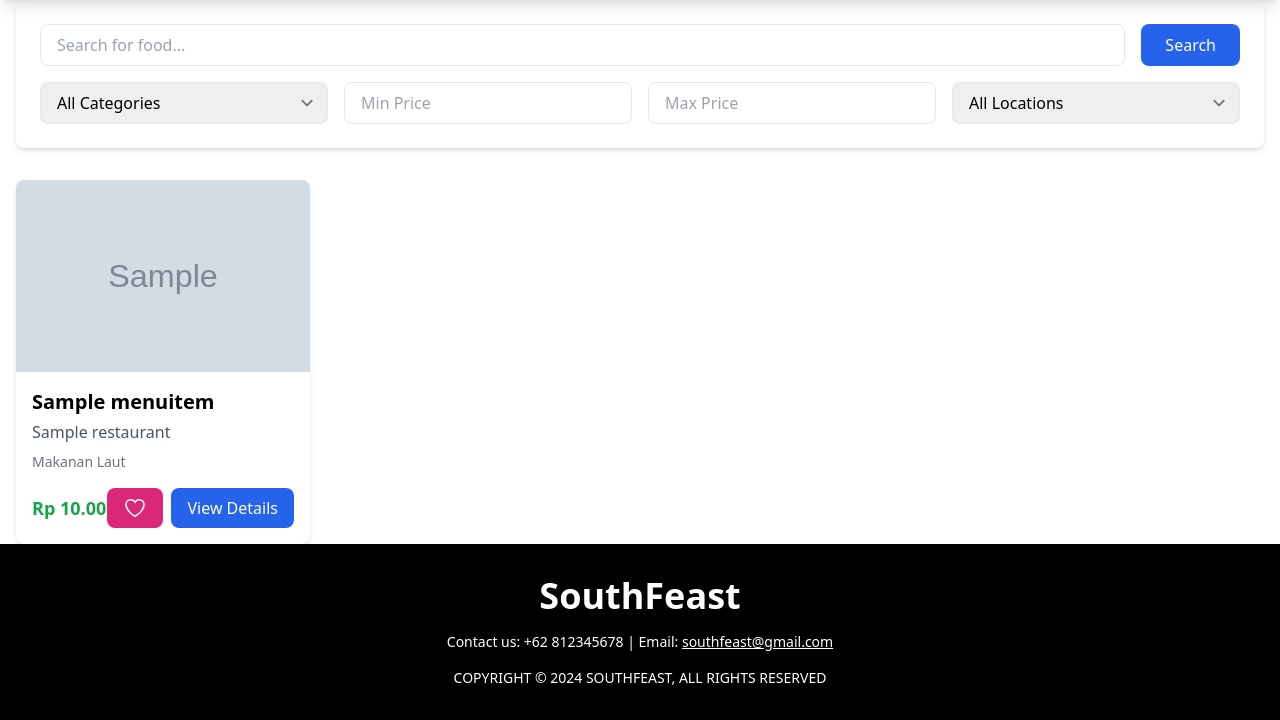
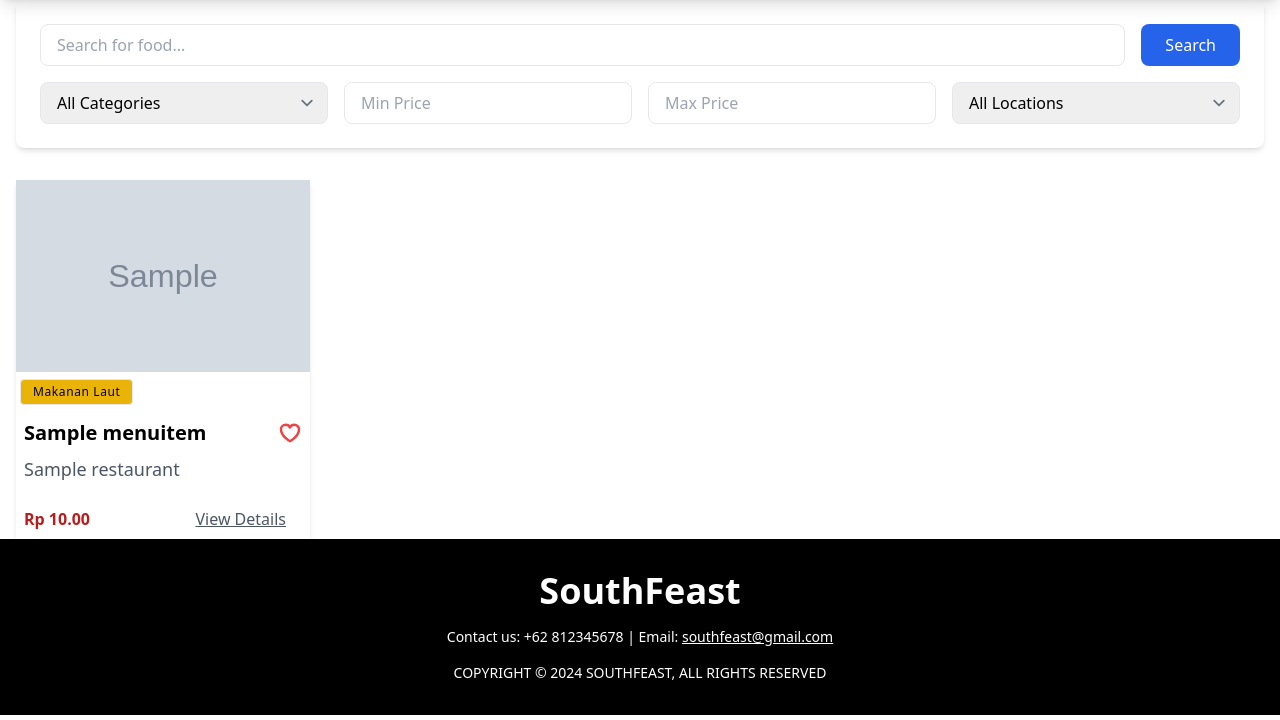
Before and after one commit to Kelompok-B03-PBP-2024-2025/SouthFeasts, a Django app: page /menu/ in a window 1280 px wide. Shown: the part 90-810 px from the top of the page. Run offline with Django 5.2, Linux system fonts and the light colour scheme; tables that the repository leaves empty hold one stand-in row (values such as "Sample post"); grey boxes marked "Sample" are stand-in pictures; some libraries are stand-ins or nearby versions.

Commit message:
menyesuaikan design

```diff
--- a/product/templates/menu_catalog.html
+++ b/product/templates/menu_catalog.html
@@ -69,28 +69,28 @@
         </form>
     </div>
 
-    <!-- Menu Items Grid -->
+    <!-- Menu item grid -->
     <div class="grid grid-cols-1 md:grid-cols-2 lg:grid-cols-3 xl:grid-cols-4 gap-6">
         {% for item in menu_items %}
-        <div class="bg-white rounded-lg shadow-md overflow-hidden transition duration-300 hover:shadow-xl">
+        <div class="bg-white shadow-md overflow-hidden transition duration-300 hover:shadow-xl">
             <img src="{{ item.image }}"
                 alt="{{ item.name }}"
                 class="w-full h-48 object-cover">
-            <div class="p-4">
+
+                <!-- Category -->
+                <div class="px-1 py-1.5">
+                <p class="inline-block px-3 py-1 text-xs tracking-wider bg-yellow-500 text-blackr rounded border border-gray-200">{{ item.category }}</p>
+                </div>
+
+            <!-- Nama Item -->
+            <div class="px-2 py-0">
+                <div class="flex items-center justify-between">
                     <a href="/menu/{{ item.id }}"
-                   class="text-xl font-semibold hover:text-blue-600">{{ item.name }}</a>
-
-                <a href="/restaurant/{{ item.restaurant.id }}"
-                   class="block text-gray-600 hover:text-blue-600 mt-1">{{ item.restaurant.name }}</a>
-
-                <p class="text-sm text-gray-500 mt-2">{{ item.category }}</p>
-                <div class="mt-4 flex justify-between items-center">
-                    <span class="text-lg font-bold text-green-600">Rp {{ item.price }}</span>
+                        class="text-xl font-bold mt-2 mb-2 hover:underline">{{ item.name }}</a>
 
                     <!-- Add to Wishlist -->
-                    <div class="flex space-x-2">
                     <a href="/wishlist/create?menu_item={{ item.id }}"
-                        class="wishlist-link px-4 py-2 bg-pink-600 text-white rounded-lg hover:bg-pink-700 transition duration-200">
+                        class="wishlist-link text-red-500 hover:text-red-700 transition duration-200">
                         {% if item.is_in_wishlist %}
                         <!-- Filled Heart -->
                         <svg xmlns="http://www.w3.org/2000/svg" viewBox="0 0 24 24" fill="currentColor" class="w-6 h-6">
@@ -98,15 +98,27 @@
                         </svg>
                         {% else %}
                         <!-- Outline Heart -->
-                            <svg xmlns="http://www.w3.org/2000/svg" fill="none" viewBox="0 0 24 24" stroke-width="1.5"
+                        <svg xmlns="http://www.w3.org/2000/svg" fill="none" viewBox="0 0 24 24" stroke-width="2.5"
                             stroke="currentColor" class="w-6 h-6">
                             <path stroke-linecap="round" stroke-linejoin="round"
                                 d="M21 8.25c0-2.485-2.099-4.5-4.688-4.5-1.935 0-3.597 1.126-4.312 2.733-.715-1.607-2.377-2.733-4.313-2.733C5.1 3.75 3 5.765 3 8.25c0 7.22 9 12 9 12s9-4.78 9-12Z" />
                         </svg>
                         {% endif %}
                     </a>
+                </div>
+
+                <!-- Nama Resto -->
+                <a href="/restaurant/{{ item.restaurant.id }}"
+                    class="text-gray-600 text-lg mb-3 hover:underline">{{ item.restaurant.name }}</a>
+
+                <!-- Harga -->
+                <div class="mt-4 flex justify-between items-center">
+                    <span class="text-md font-medium font-semibold text-red-700 mr-1">Rp {{ item.price }}</span>
+
+                    <!-- View Details -->
+                    <div class="flex space-x-4">
                         <a href="/menu/{{ item.id }}"
-                        class="px-4 py-2 bg-blue-600 text-white rounded-lg hover:bg-blue-700 transition duration-200">
+                        class="px-4 py-2 text-gray-600 underline hover:text-black transition duration-200">
                             View Details
                         </a>
                     </div>
--- a/product/views.py
+++ b/product/views.py
@@ -94,6 +94,15 @@ def menu_detail(request, id):
     menu_item = get_object_or_404(MenuItem, pk=id)
     reviews = ReviewEntry.objects.filter(menu_item=menu_item).select_related('user')
     form = ReviewForm(request.POST or None)
+
+    # Tambahkan pengecekan wishlist
+    if request.user.is_authenticated:
+        menu_item.is_in_wishlist = WishlistItem.objects.filter(
+            collection__user=request.user,
+            menu_item=menu_item
+        ).exists()
+    else:
+        menu_item.is_in_wishlist = False
 
     if request.method == 'POST' and form.is_valid():
         review = form.save(commit=False)
```
Also changed, not shown: product/templates/menu_detail.html (+84 -15 lines). Lines whose indentation alone changed are shown as unchanged.
